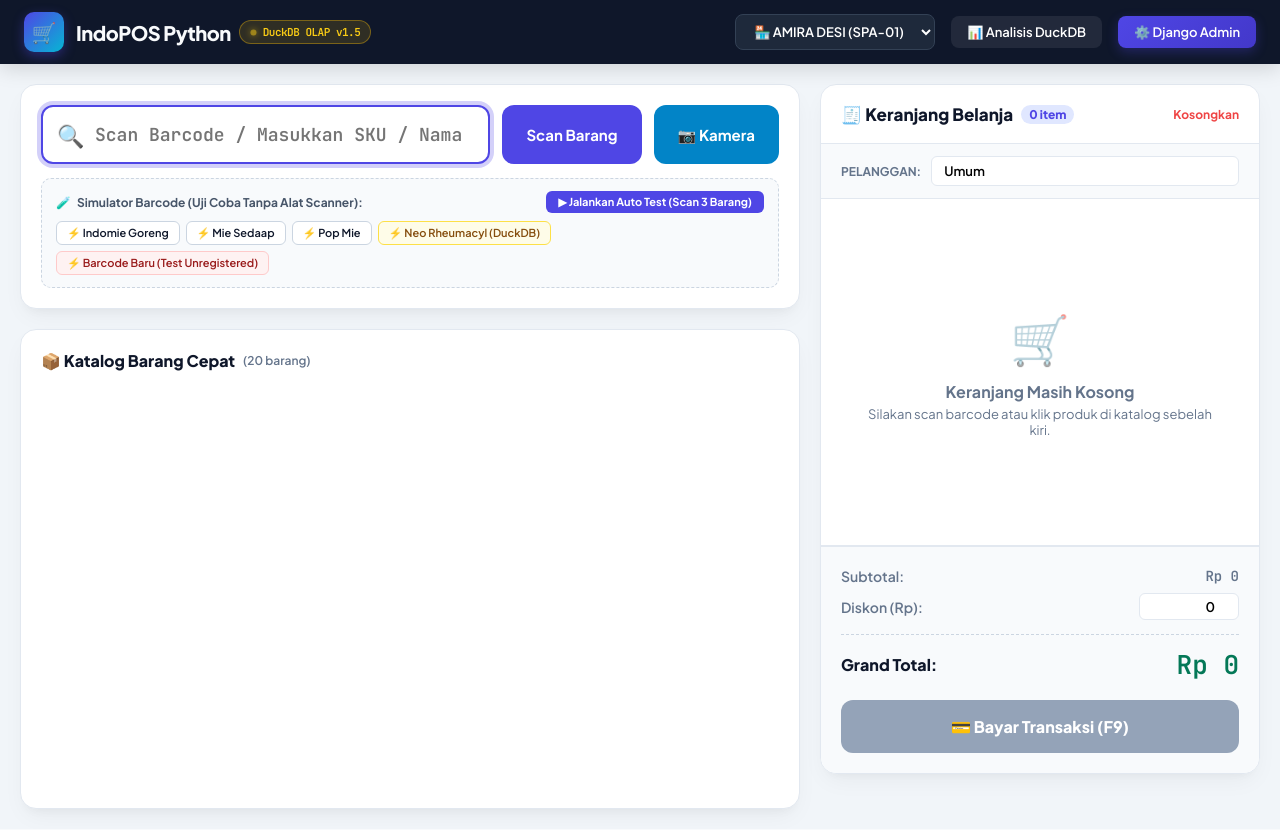
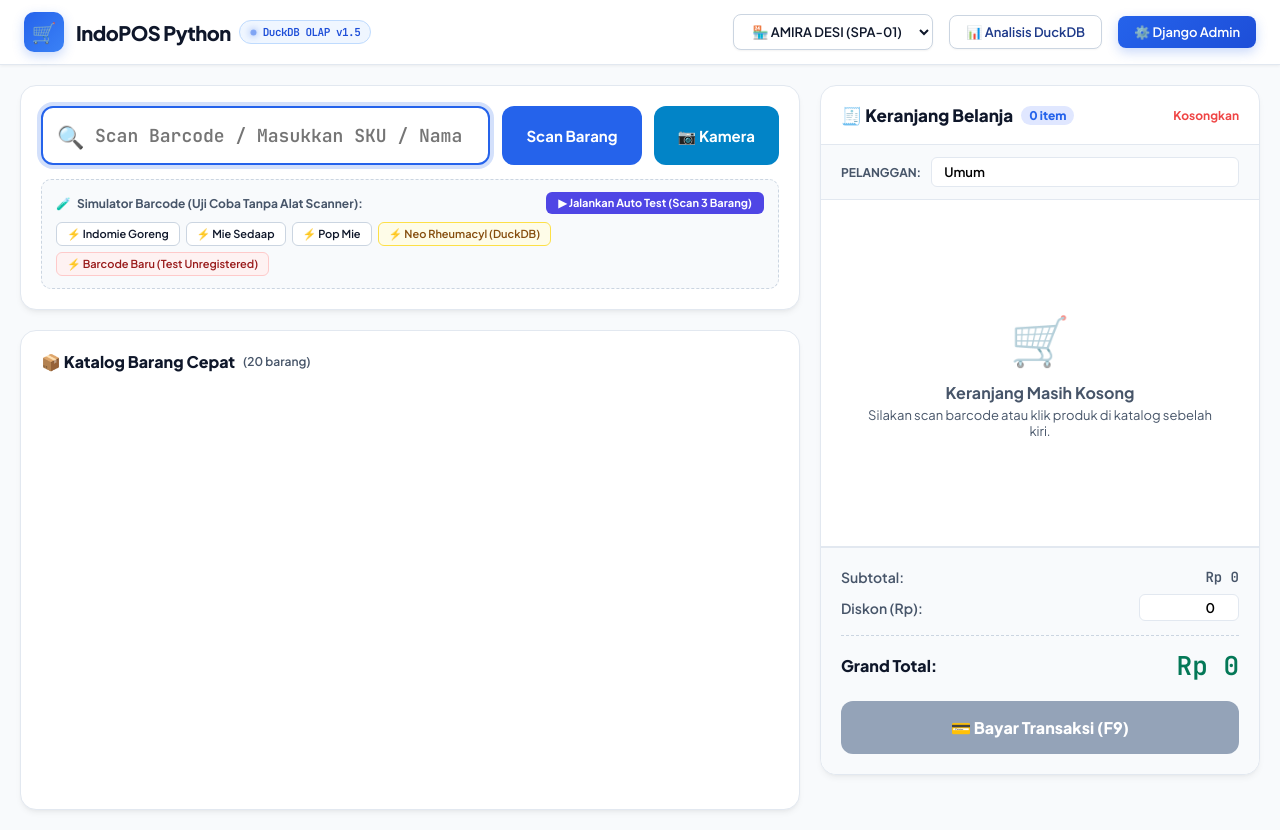
Before and after one commit to Syadada/Indopos, a Django app: page / in a window 1280 px wide. Run offline with Django 5.2, Linux system fonts and the light colour scheme; data comes from the database, SQL or seed files in the repository.

Commit message:
style: switch UI and launcher to clean white background, black text and royal blue accents

```diff
--- a/templates/pos/index.html
+++ b/templates/pos/index.html
@@ -10,28 +10,28 @@
     <link href="https://fonts.googleapis.com/css2?family=Plus+Jakarta+Sans:wght@400;500;600;700;800&family=JetBrains+Mono:wght@400;600&display=swap" rel="stylesheet">
     <style>
         :root {
-            --bg-primary: #0f172a;
-            --bg-secondary: #1e293b;
-            --bg-tertiary: #334155;
+            --bg-primary: #ffffff;
+            --bg-secondary: #f8fafc;
+            --bg-tertiary: #f1f5f9;
             --surface: #ffffff;
             --surface-muted: #f8fafc;
             --border: #e2e8f0;
-            --border-dark: #334155;
+            --border-dark: #cbd5e1;
             --text-main: #0f172a;
-            --text-muted: #64748b;
-            --text-white: #f8fafc;
-            --brand-primary: #4f46e5;
-            --brand-hover: #4338ca;
-            --brand-glow: rgba(79, 70, 229, 0.25);
-            --success: #10b981;
-            --success-glow: rgba(16, 185, 129, 0.25);
-            --warning: #f59e0b;
-            --danger: #ef4444;
-            --duckdb-color: #eab308;
+            --text-muted: #475569;
+            --text-white: #0f172a;
+            --brand-primary: #2563eb;
+            --brand-hover: #1d4ed8;
+            --brand-glow: rgba(37, 99, 235, 0.2);
+            --success: #16a34a;
+            --success-glow: rgba(22, 163, 74, 0.2);
+            --warning: #d97706;
+            --danger: #dc2626;
+            --duckdb-color: #2563eb;
             --radius-md: 12px;
             --radius-lg: 16px;
-            --shadow-card: 0 10px 25px -5px rgba(0, 0, 0, 0.05), 0 8px 10px -6px rgba(0, 0, 0, 0.04);
-            --shadow-float: 0 20px 25px -5px rgba(0, 0, 0, 0.2), 0 8px 10px -6px rgba(0, 0, 0, 0.1);
+            --shadow-card: 0 4px 6px -1px rgba(0, 0, 0, 0.05), 0 2px 4px -2px rgba(0, 0, 0, 0.05);
+            --shadow-float: 0 10px 15px -3px rgba(0, 0, 0, 0.1), 0 4px 6px -4px rgba(0, 0, 0, 0.1);
         }
 
         * {
@@ -43,7 +43,7 @@
         }
 
         body {
-            background: #f1f5f9;
+            background: #f8fafc;
             color: var(--text-main);
             min-height: 100vh;
             display: flex;
@@ -53,13 +53,14 @@
 
         /* TOP NAVIGATION */
         header.pos-header {
-            background: var(--bg-primary);
-            color: var(--text-white);
+            background: #ffffff;
+            color: #0f172a;
             padding: 12px 24px;
             display: flex;
             align-items: center;
             justify-content: space-between;
-            box-shadow: 0 4px 20px rgba(0, 0, 0, 0.15);
+            box-shadow: 0 1px 3px rgba(0, 0, 0, 0.06);
+            border-bottom: 1px solid #e2e8f0;
             position: sticky;
             top: 0;
             z-index: 100;
@@ -72,7 +73,7 @@
         }
 
         .brand-logo {
-            background: linear-gradient(135deg, #4f46e5, #06b6d4);
+            background: linear-gradient(135deg, #2563eb, #3b82f6);
             width: 40px;
             height: 40px;
             border-radius: 10px;
@@ -80,7 +81,8 @@
             align-items: center;
             justify-content: center;
             font-size: 20px;
-            box-shadow: 0 4px 12px rgba(79, 70, 229, 0.4);
+            box-shadow: 0 4px 12px rgba(37, 99, 235, 0.25);
+            color: #ffffff;
         }
 
         .brand-title {
@@ -90,12 +92,13 @@
             display: flex;
             align-items: center;
             gap: 8px;
+            color: #0f172a;
         }
 
         .engine-badge {
-            background: rgba(234, 179, 8, 0.15);
-            border: 1px solid rgba(234, 179, 8, 0.4);
-            color: #facc15;
+            background: #eff6ff;
+            border: 1px solid #bfdbfe;
+            color: #1d4ed8;
             padding: 4px 10px;
             border-radius: 999px;
             font-size: 11px;
@@ -109,9 +112,9 @@
         .engine-dot {
             width: 7px;
             height: 7px;
-            background: #facc15;
+            background: #2563eb;
             border-radius: 50%;
-            box-shadow: 0 0 8px #facc15;
+            box-shadow: 0 0 8px #2563eb;
             animation: pulse 2s infinite;
         }
 
@@ -127,20 +130,26 @@
         }
 
         .branch-selector {
-            background: var(--bg-secondary);
-            border: 1px solid var(--border-dark);
-            color: white;
+            background: #ffffff;
+            border: 1px solid #cbd5e1;
+            color: #0f172a;
             padding: 8px 14px;
             border-radius: 8px;
             font-size: 13px;
             font-weight: 600;
             outline: none;
             cursor: pointer;
+            box-shadow: 0 1px 2px rgba(0,0,0,0.05);
+        }
+
+        .branch-selector:focus {
+            border-color: #2563eb;
         }
 
         .nav-link-btn {
-            background: rgba(255, 255, 255, 0.08);
-            color: white;
+            background: #ffffff;
+            color: #1e3a8a;
+            border: 1px solid #cbd5e1;
             text-decoration: none;
             padding: 8px 16px;
             border-radius: 8px;
@@ -150,20 +159,26 @@
             align-items: center;
             gap: 6px;
             transition: all 0.2s ease;
+            box-shadow: 0 1px 2px rgba(0,0,0,0.04);
         }
 
         .nav-link-btn:hover {
-            background: rgba(255, 255, 255, 0.16);
+            background: #eff6ff;
+            color: #1d4ed8;
+            border-color: #bfdbfe;
             transform: translateY(-1px);
         }
 
         .nav-link-btn.btn-admin {
-            background: linear-gradient(135deg, #4f46e5, #4338ca);
-            box-shadow: 0 4px 12px rgba(79, 70, 229, 0.3);
+            background: linear-gradient(135deg, #2563eb, #1d4ed8);
+            color: #ffffff;
+            border: none;
+            box-shadow: 0 4px 12px rgba(37, 99, 235, 0.25);
         }
 
         .nav-link-btn.btn-admin:hover {
-            background: linear-gradient(135deg, #4338ca, #3730a3);
+            background: linear-gradient(135deg, #1d4ed8, #1e40af);
+            color: #ffffff;
         }
 
         /* MAIN LAYOUT */
```
Also changed, not shown: templates/pos/analytics.html (+25 -12 lines), 1 other file.
